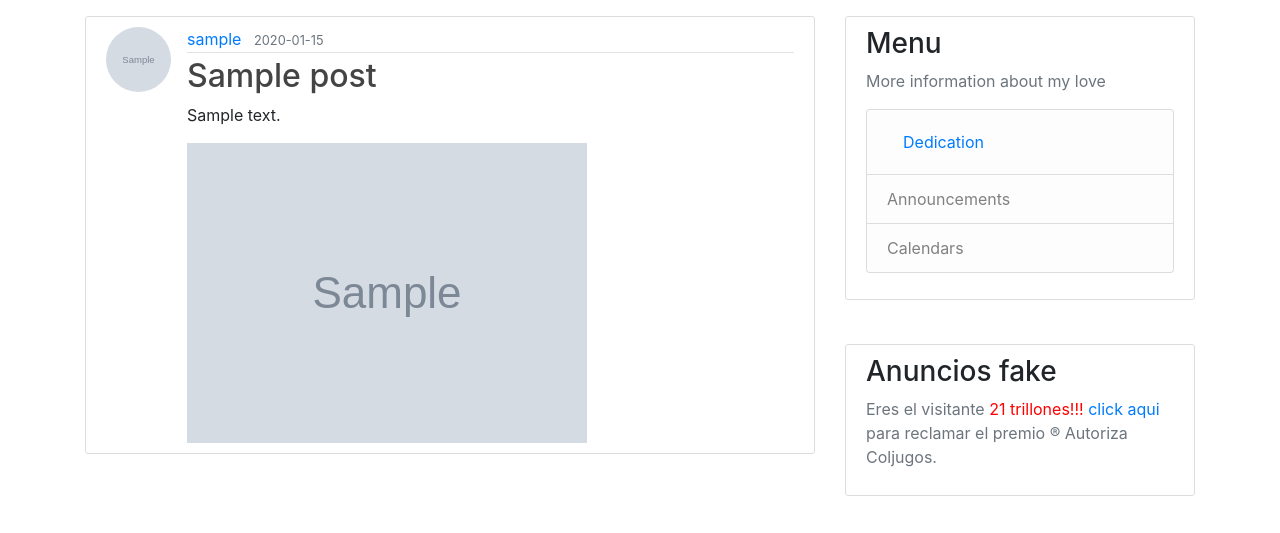
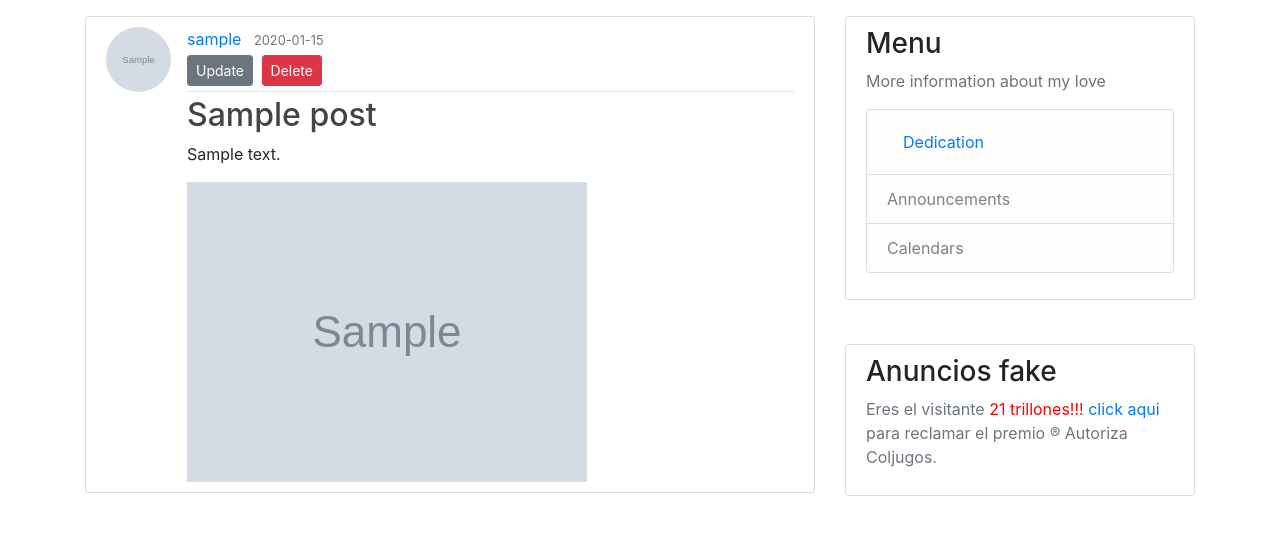
Before and after one commit to Cubillosxy/flask-network, a Flask app: page /post/1 in a window 1280 px wide. Shown: the part 56-589 px from the top of the page. Run offline with Flask 2, Linux system fonts and the light colour scheme; a user stored in the database is signed in; tables that the repository leaves empty hold one stand-in row (values such as "Sample post"); grey boxes marked "Sample" are stand-in pictures; some libraries are stand-ins or nearby versions.

Commit message:
DEV-P8 :sunnny: new post methods :lipstick: new modal

```diff
--- a/blog/routes.py
+++ b/blog/routes.py
@@ -40,6 +40,7 @@ def inject_user():
         'blog_tit': settings.BLOG_NAME,
         'random_visit': random.randint(1,50)
     }
+
 @app.route("/")
 @app.route("/home")
 def home():
@@ -182,9 +183,10 @@ def update_post(post_id):
         flash('Post update', 'success')
         return redirect(url_for('post_detail', post_id=post_id))
 
-    # implici GET
-    form.title.data = post.title
-    form.content.data = post.content
+    elif request.method == 'GET':
+        # implicity GET
+        form.title.data = post.title
+        form.content.data = post.content
     return render_template(
         'new_post.html',
         title='Update Post',
@@ -193,6 +195,17 @@ def update_post(post_id):
     )
 
 
+@app.route("/post/<int:post_id>/delete", methods=['POST'])
+@login_required
+def delete_post(post_id):
+    post = Post.query.get_or_404(post_id)
+    if post.author != current_user:
+        abort(403)
+    db.session.delete(post)
+    db.session.commit()
+    flash('Your post has been deleted!', 'success')
+    return redirect(url_for('home'))
+
 
 @app.route('/dedication', methods=['GET', 'POST'])
 @login_required
--- a/blog/templates/post_detail.html
+++ b/blog/templates/post_detail.html
@@ -12,6 +12,12 @@
         <div class="article-metadata">
           <a class="mr-2" href="#">{{ post.author.username }}</a>
           <small class="text-muted">{{ post.date_posted.strftime('%Y-%m-%d') }}</small>
+          {% if post.author == current_user %}
+            <div>
+              <a class="btn btn-secondary btn-sm mt-1 mb-1" href="{{ url_for('update_post', post_id=post.id )}}">Update</a>
+              <button type="button" class="btn btn-danger btn-sm m-1" data-toggle="modal" data-target="#deleteModal"> Delete </button>
+            </div>
+          {% endif %}
         </div>
         <h2 class="article-title">{{ post.title }}</h2>
         <p class="article-content">{{ post.content }}</p>
@@ -19,4 +25,24 @@
         <img class='img-fluid' src="{{ url_for('static', filename='images/' + post.image_file|set_default) }}" alt='no image'>
       </div>
   </article>
+
+    <!-- Modal -->
+  <div class="modal fade" id="deleteModal" tabindex="-1" role="dialog" aria-labelledby="deleteModalLabel" aria-hidden="true">
+    <div class="modal-dialog" role="document">
+      <div class="modal-content">
+        <div class="modal-header">
+          <h5 class="modal-title" id="deleteModalLabel">Delete Post?</h5>
+          <button type="button" class="close" data-dismiss="modal" aria-label="Close">
+            <span aria-hidden="true">&times;</span>
+          </button>
+        </div>
+        <div class="modal-footer">
+          <button type="button" class="btn btn-secondary" data-dismiss="modal">Close</button>
+          <form action="{{ url_for('delete_post', post_id=post.id) }}" method="POST">
+            <input class="btn btn-danger" type="submit" value="Delete">
+          </form>
+        </div>
+      </div>
+    </div>
+  </div>
 {% endblock %}
--- a/requirements.txt
+++ b/requirements.txt
@@ -9,3 +9,4 @@ flask-login==0.4.1
 flask_script==2.0.6
 flask_migrate==2.5.3
 Pillow==6.2.2
+email_validator==1.1
```
Also changed, not shown: blog/static/images/95a053e8c4e9.jpeg (added).
